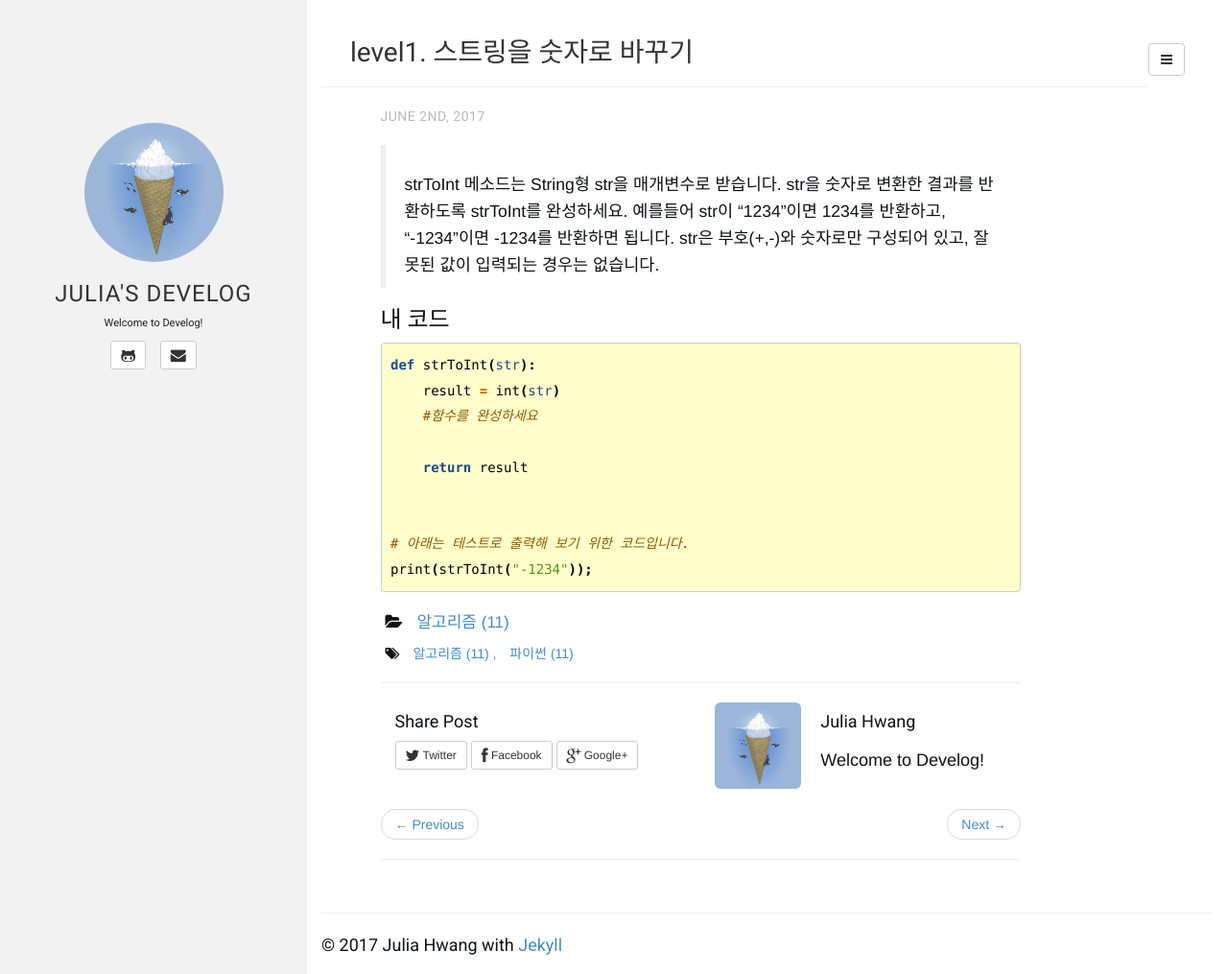
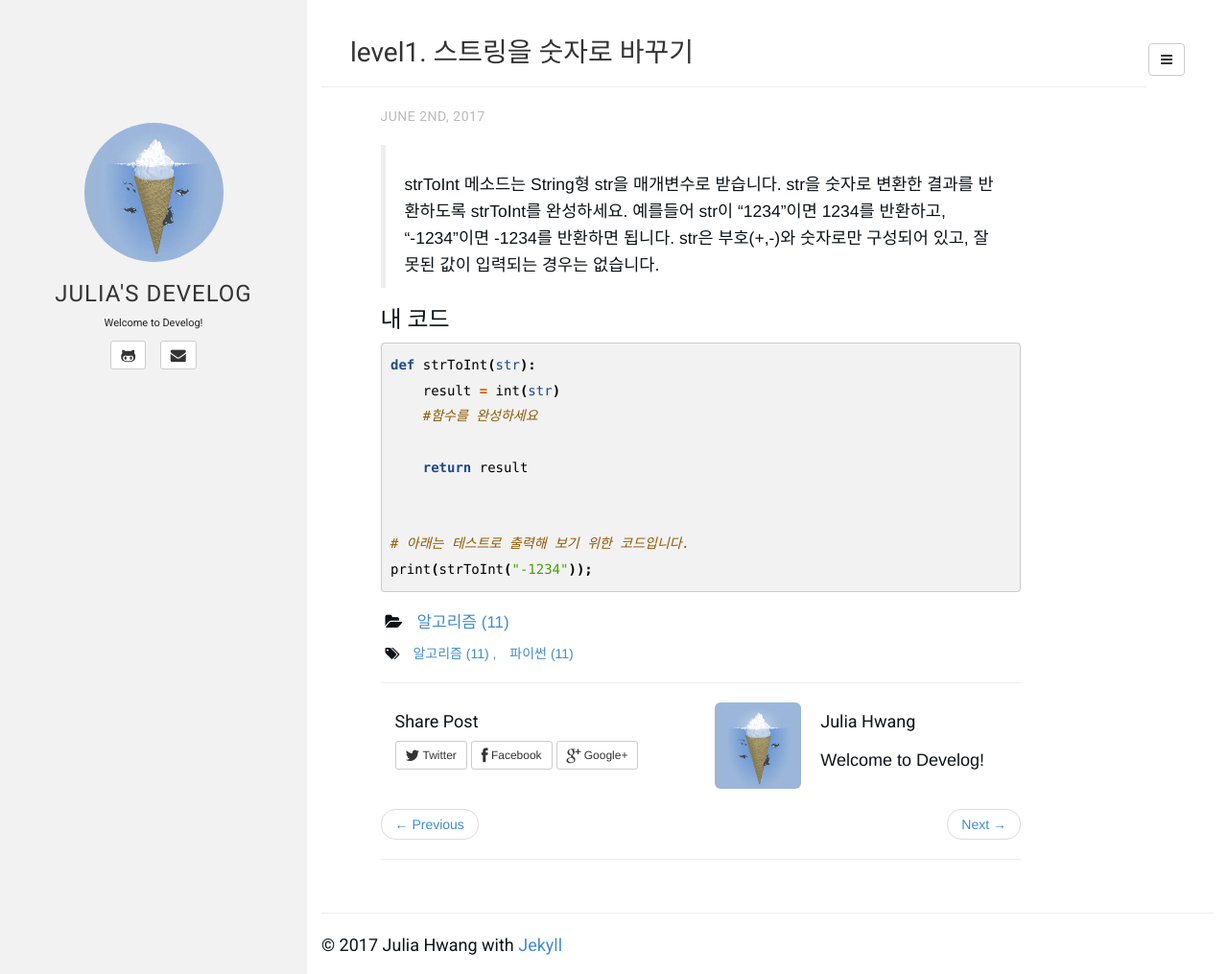
Before and after one commit to juliahwang/juliahwang.github.io, a Jekyll site: the page built from _posts/2017-06-02-level1. 스트링을숫자로바꾸기.md, in a window 1280 px wide and 1015 px high. Shown: the whole window at 96% size. Built offline with Jekyll 4.4.1, drawn with Linux system fonts in a browser that asks for light colours; some web fonts are replaced.

Commit message:
Update syntax.css

```diff
--- a/assets/resources/syntax/syntax.css
+++ b/assets/resources/syntax/syntax.css
@@ -3,7 +3,7 @@
  * MIT License
  */
 
-.highlight  { background: #ffffcc; }
+.highlight  { background: #F2F2F2; }
 /* .highlight .hll { background-color: #ffffcc } */
 .highlight .c { color: #8f5902; font-style: italic } /* Comment */
 .highlight .err { color: #a40000; border: 1px solid #ef2929 } /* Error */
```
